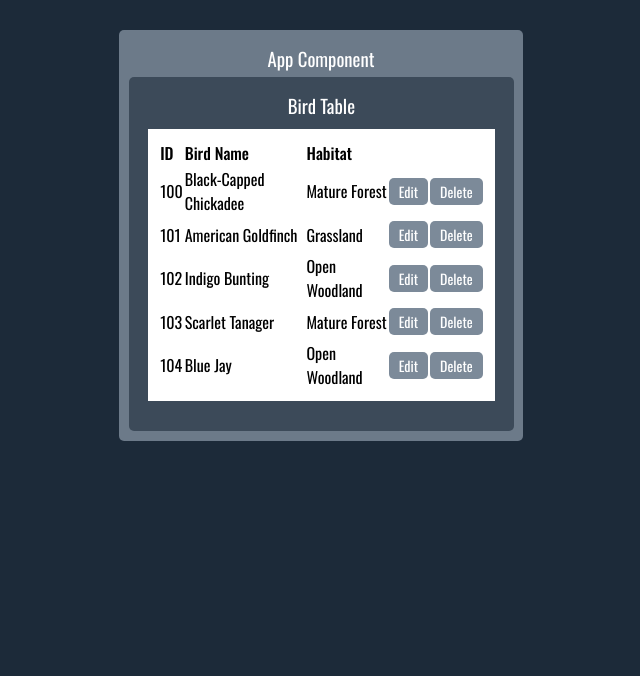
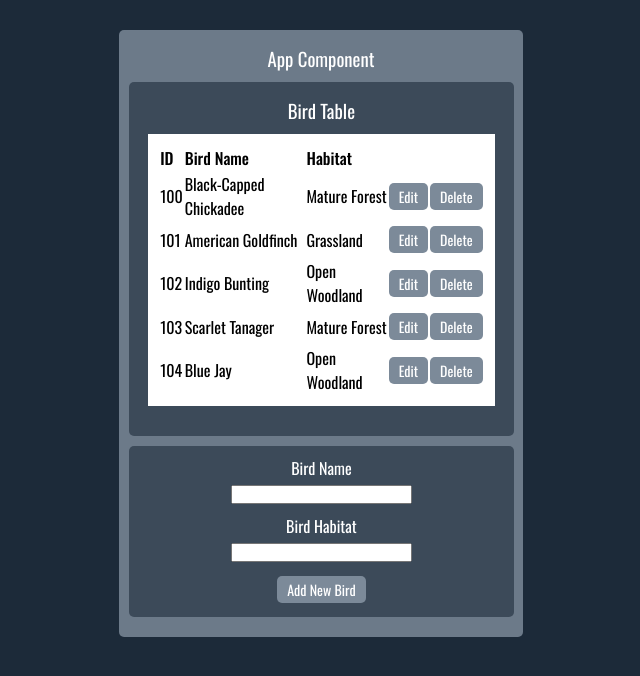
Before and after one commit to giacomo9999/React-CRUD-Paradigm-190723, a React (Create React App) app: page / in a window 1280 px wide. Shown: the top 676 px of the page, without its empty margins (319-959 px from the left). Built offline with nearby package versions, Linux system fonts and the light colour scheme.

Commit message:
Working on form.

```diff
--- a/src/App.css
+++ b/src/App.css
@@ -56,7 +56,12 @@ h4 {
   color: black;
 }
 
-.container-primary {
+.light {
+  /* color 0 */
+  color: white;
+}
+
+.container-outer {
   width: 30%;
   padding: 10px;
   margin: 30px auto;
@@ -65,9 +70,9 @@ h4 {
   border-radius: 5px;
 }
 
-.container-secondary {
+.container-inner {
   width: 95%;
-  margin: 0 auto;
+  margin: 10px auto;
   /* background color 2 */
   background-color: #3c4a59;
   padding: 10px;
--- a/src/App.js
+++ b/src/App.js
@@ -1,5 +1,6 @@
 import React, { Component } from "react";
 import Table from "./Table";
+import Form from "./Form";
 import "./App.css";
 
 class App extends Component {
@@ -43,15 +44,22 @@ class App extends Component {
     console.log("Editing bird ID#" + id);
   };
 
+  handleSubmit = e => {
+    console.log("Submitting new bird...");
+    console.log(e.target.birdName.value, e.target.birdHabitat.value);
+    e.preventDefault();
+  };
+
   render() {
     return (
-      <div className="container-primary">
+      <div className="container-outer">
         <h3>App Component</h3>
         <Table
           birdList={this.state.birds}
           handleDelete={this.handleDelete}
           handleEdit={this.handleEdit}
         />
+        <Form handleSubmit={this.handleSubmit} />
       </div>
     );
   }
--- /dev/null
+++ b/src/Form.js
@@ -0,0 +1,19 @@
+import React, { Component } from "react";
+
+const Form = props => {
+  return (
+    <div className="container-inner">
+      <form onSubmit={props.handleSubmit}>
+        <label className="light">Bird Name</label> <br />
+        <input type="text" name="birdName" />
+        <div className="spacer10" />
+        <label className="light">Bird Habitat</label> <br />
+        <input type="text" name="birdHabitat" />
+        <div className="spacer10" />
+        <button type="submit">Add New Bird</button>
+      </form>
+    </div>
+  );
+};
+
+export default Form;
--- a/src/Table.js
+++ b/src/Table.js
@@ -34,7 +34,7 @@ const TableBody = props => {
 
 const Table = props => {
   return (
-    <div className="container-secondary">
+    <div className="container-inner">
       <h3>Bird Table</h3>
       <table>
         <TableHead />
```
